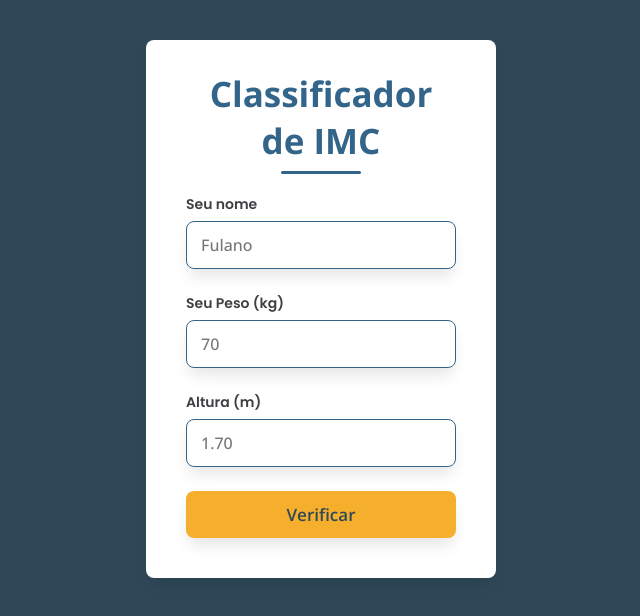
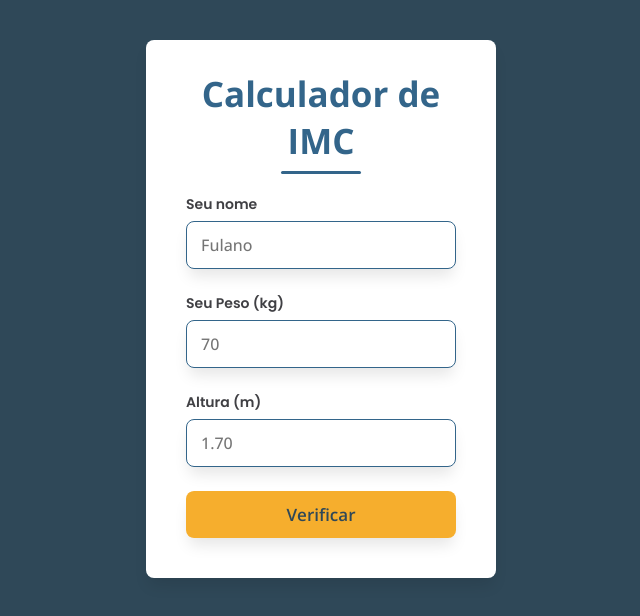
Before and after one commit to Gabriel-Devweb/Classificador-de-peso, a plain HTML site: page index.html in a window 1280 px wide. Shown: the whole page, without its empty margins (319-959 px from the left). Drawn offline with nearby package versions, Linux system fonts and the light colour scheme.

Commit message:
Resultado final 4

```diff
--- a/index.html
+++ b/index.html
@@ -8,7 +8,7 @@
   </head>
   <body >
     <main>
-   <header> <h1>Classificador de IMC</h1></header>
+   <header> <h1>Calculador de IMC</h1></header>
     <form class="bmi-form" id="form">
     <label for="name" class="form-label">Seu nome</label>
     <input type="text" name="name" id="name" placeholder="Fulano" class="input-name">
```
